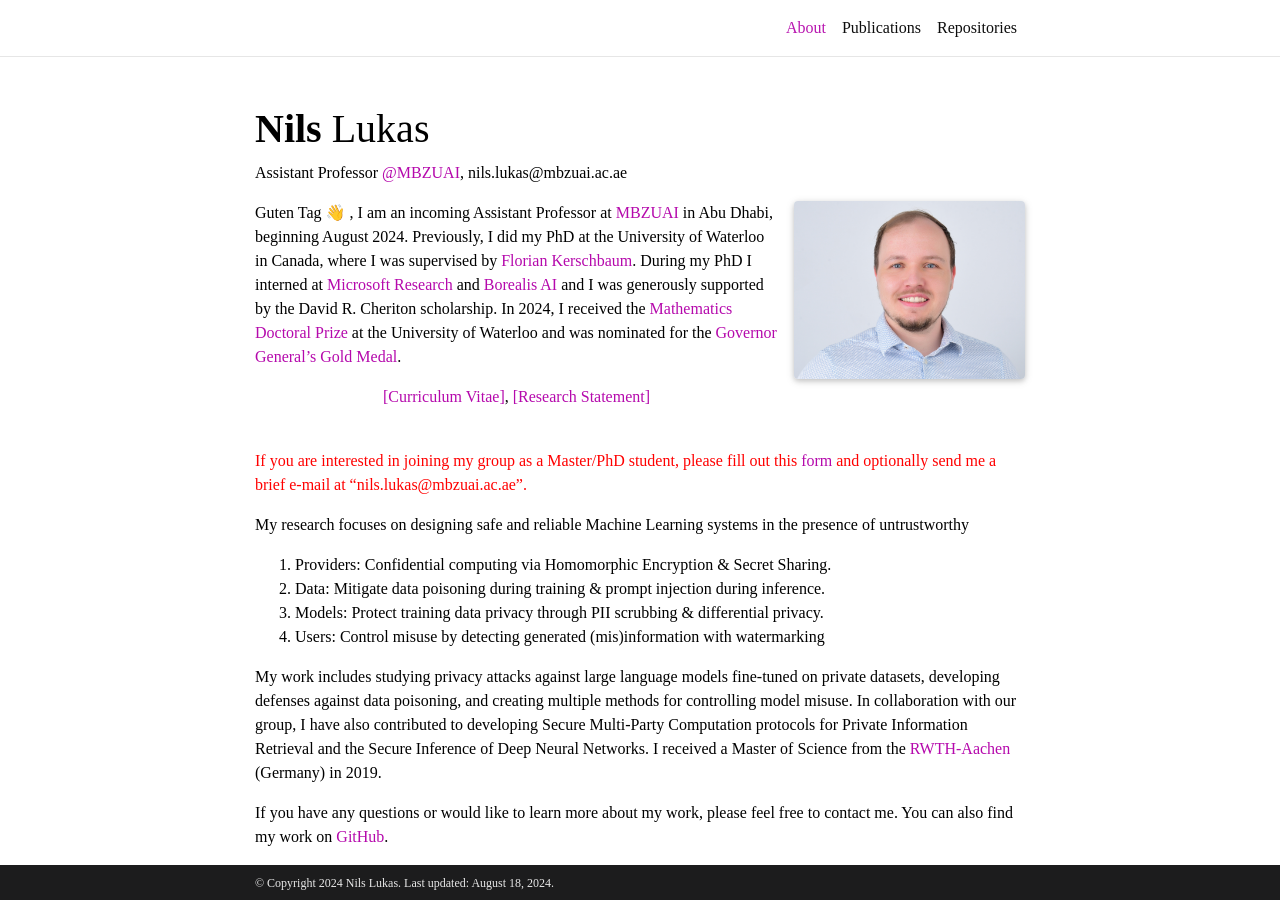
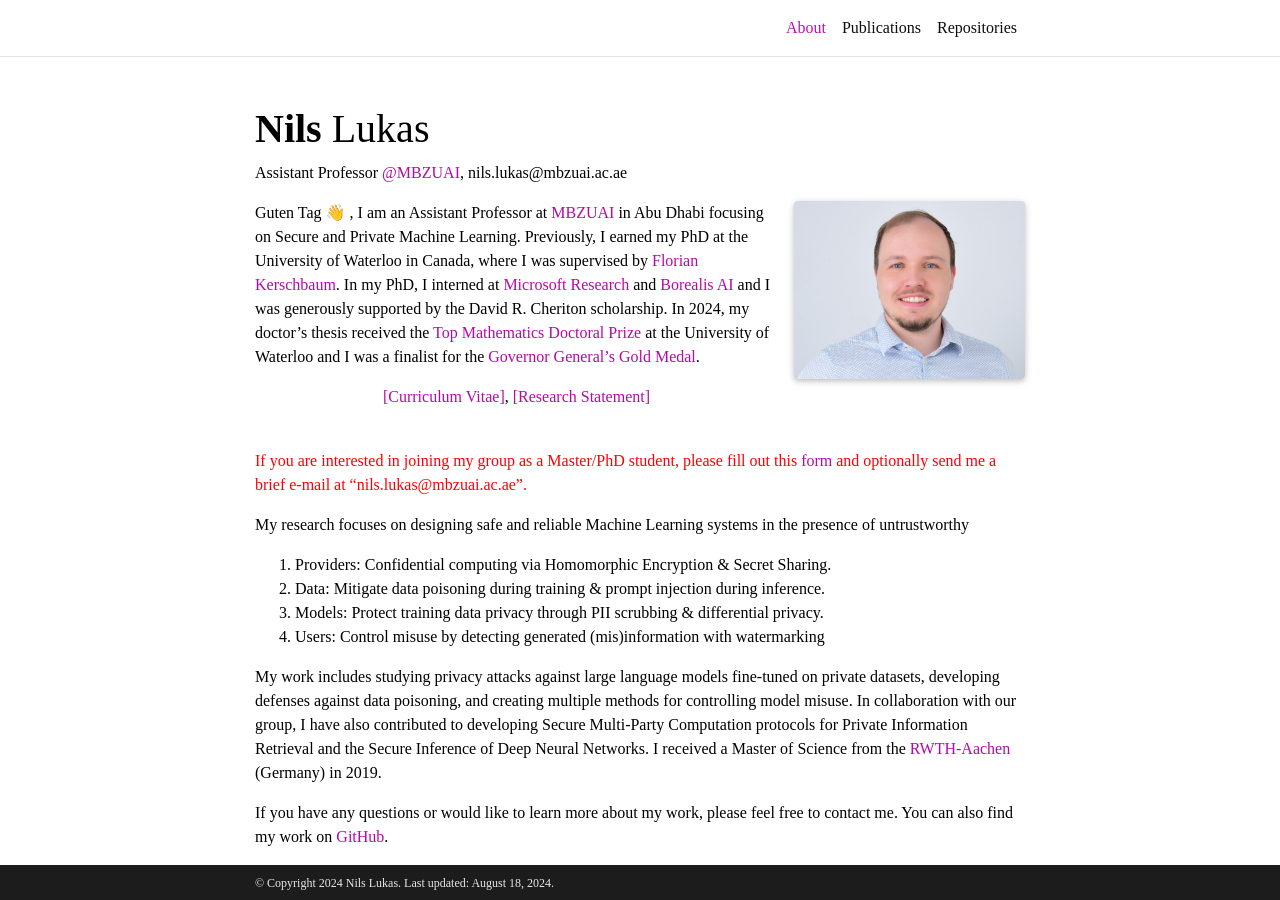
Before and after one commit to nilslukas/nilshendriklukas.github.io, a Jekyll site: the page built from _pages/about.md, in a window 1280 px wide and 900 px high. Built offline with Jekyll 4.4.1, drawn with Linux system fonts in a browser that asks for light colours; full-size pictures stand in for the smaller copies a plugin makes; emoji names are drawn with the system emoji font; comment, search, counter and statistics services are not loaded; a style sheet for code colours, icons or effects is not loaded.

Commit message:
add text

```diff
--- a/_config.yml
+++ b/_config.yml
@@ -8,7 +8,7 @@ middle_name:
 last_name: Lukas
 email: nlukas@uwaterloo.ca
 description: > # the ">" symbol means to ignore newlines until "footer_text:"
-  Nils Lukas, PhD candidate working on Trustworthy Machine Learning at the University of Waterloo in Canada.
+  Nils Lukas, Assistant Professor @MBZUAI, Abu Dhabi, Secure and Private Machine Learning.
 footer_text: >
 keywords: Security, Privacy, Machine Learning  # add your own keywords or leave empty
 
@@ -115,7 +115,7 @@ bing_site_verification:  # out your bing-site-verification ID (Bing Webmaster)
 
 blog_name:  # blog_name will be displayed in your blog page
 blog_nav_title:  # your blog must have a title for it to be displayed in the nav bar
-blog_description: Trustworthy Machine Learning, Nils Lukas, PhD candidate at the University of Waterloo
+blog_description: Secure and Private Machine Learning, Nils Lukas, Assistant Professor @MBZUAI, Abu Dhabi
 permalink: /blog/:year/:title/
 
 # Pagination
--- a/_pages/about.md
+++ b/_pages/about.md
@@ -17,10 +17,10 @@ social: true  # includes social icons at the bottom of the page
 ---
 
 Guten Tag :wave: ,
-I am an incoming Assistant Professor at <a href="https://mbzuai.ac.ae/">MBZUAI</a> in Abu Dhabi, beginning August 2024. Previously, I did my PhD at the University of Waterloo in Canada, where I was supervised by <a href="https://cs.uwaterloo.ca/~fkerschb/">Florian Kerschbaum</a>.
-During my PhD I interned at <a href="https://www.microsoft.com/en-us/research/group/privacy-preserving-machine-learning-innovation/publications/">Microsoft Research</a> and <a href="https://www.borealisai.com/">Borealis AI</a> and I was generously supported by the David R. Cheriton scholarship.
-In 2024, I received the <a href="https://cs.uwaterloo.ca/news/nils-lukas-receives-2024-mathematics-doctoral-prizes-top-honour">Mathematics Doctoral Prize</a> at the University of Waterloo and
-was nominated for the <a href="https://uwaterloo.ca/graduate-studies-postdoctoral-affairs/governor-generals-gold-medal-winners">Governor General’s Gold Medal</a>.
+I am an Assistant Professor at <a href="https://mbzuai.ac.ae/">MBZUAI</a> in Abu Dhabi focusing on Secure and Private Machine Learning. Previously, I earned my PhD at the University of Waterloo in Canada, where I was supervised by <a href="https://cs.uwaterloo.ca/~fkerschb/">Florian Kerschbaum</a>.
+In my PhD, I interned at <a href="https://www.microsoft.com/en-us/research/group/privacy-preserving-machine-learning-innovation/publications/">Microsoft Research</a> and <a href="https://www.borealisai.com/">Borealis AI</a> and I was generously supported by the David R. Cheriton scholarship.
+In 2024, my doctor's thesis received the <a href="https://cs.uwaterloo.ca/news/nils-lukas-receives-2024-mathematics-doctoral-prizes-top-honour">Top Mathematics Doctoral Prize</a> at the University of Waterloo and
+I was a finalist for the <a href="https://uwaterloo.ca/graduate-studies-postdoctoral-affairs/governor-generals-gold-medal-winners">Governor General’s Gold Medal</a>.
 <br>
 <div style="text-align: center;">
 <a href="https://nilslukas.github.io/assets/pdf/cv_nils_lukas.pdf">[Curriculum Vitae]</a>, <a href="https://nilslukas.github.io/assets/pdf/research_statement.pdf">[Research Statement]</a>
```
